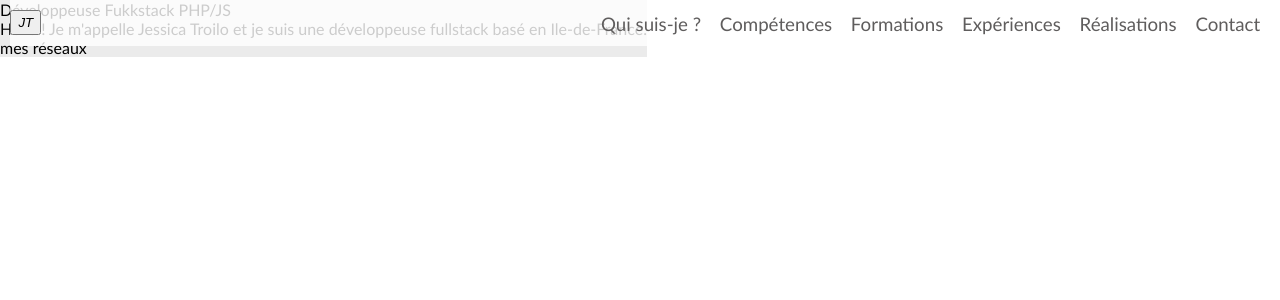
After one commit to jessicatroilo/jessicatroilo.github.io, a PHP site: the page made by php/views/identity.tpl.php in a window 1280 px wide. The commit adds this page. Shown: the top 300 px of the page. Run offline with PHP 8.4, Linux system fonts and the light colour scheme; the template is opened without the code that fills it, so the values that code supplies are empty; some libraries are stand-ins or nearby versions; some web fonts are replaced.

Commit message:
cv en cours

```diff
--- a/css/style.css
+++ b/css/style.css
@@ -13,23 +13,33 @@
 
 /* ------Thème-------- */
 
+/*
 #theme-dark {
     background-color : black;
     color : white;
+} */
+
+
+/*---------------------*/
+
+/* ------Body-------- */
+
+body{
+    display:flex;
 }
 
 
 /*---------------------*/
-
 
 /* ------Navigation-------- */
 
 .navigation__wrapper {
     display : flex;
     justify-content: space-between;
-    margin : 0 0.1em;
+    margin : 0 0.5em;
     padding-top : 0.5em;
     padding-bottom : 0.5em;
+    padding-right : 1em;
     /*  border-bottom : 0.05em solid;
     border-color:  rgba(92, 92, 92, 0.767); */
     background-color : #ffffffcc;
@@ -73,6 +83,7 @@
 
 /* ------Icone-------- */
 
+/* thème dark
 .fa-regular, .far {
     font-weight: 400;
     font-size: large;
@@ -104,3 +115,14 @@
 
 
 /*---------------------*/
+
+/* ------Identité-------- */
+
+.wrapper__identity {
+    background-color : rgb(235, 235, 235);
+    width: 100%;
+    margin : auto;
+
+}
+
+/*---------------------*/
--- a/php/templates/exp.tpl.php
+++ b/php/views/exp.tpl.php
@@ -52,4 +52,3 @@
         } ;
         ?>
     </div>
-</main>
--- a/php/templates/form.tpl.php
+++ b/php/views/form.tpl.php
@@ -4,7 +4,7 @@
 Données du tableau $education recupérer à l'aide d'un foreach
 Affichage des données dans le HTML-->
 
-<main class ="main__page">
+
     <div class="title">
         <img src="" alt="">
         <h3> Formations</h3>
--- a/php/templates/header.tpl.php
+++ b/php/views/header.tpl.php
@@ -14,13 +14,13 @@
     <link href="https://fonts.bunny.net/css?family=fresca:400" rel="stylesheet" />
 
 </head>
-<body id="theme-dark">
+<body>
     <div id = "container">
         <header class = "header">
         <!-- -------------Navigation-------------- -->
             <nav class="navigation">
-                <div id="theme-dark" class ="navigation__wrapper">
-                    <button><i>bouton</i></button> <!-- ramène à l'accueil -->
+                <div class ="navigation__wrapper">
+                    <button><i>JT</i></button> <!-- ramène à l'accueil -->
 
                     <ul class = "navigation__menu">
                         <li><a class="navigation__menu__li" href="#identity">Qui suis-je ?</a></li>
@@ -30,9 +30,9 @@
                         <li><a class="navigation__menu__li" href="#portfolio">Réalisations</a></li>
                         <li><a class="navigation__menu__li" href="#contact">Contact</a></li>
                     </ul>
-
-                    <button class="button" type ="button"><!-- changement de theme dark/light-->
-                    <i class="fa-regular fa-moon"></i>
+                    <!-- changement de theme dark/light
+                    <button class="button" type ="button">
+                    <i class="fa-regular fa-moon"></i>-->
 
                     </button>
 
--- /dev/null
+++ b/php/views/identity.tpl.php
@@ -0,0 +1,10 @@
+<main>
+    <div class="wrapper__identity">
+        <h1> Développeuse Fukkstack PHP/JS </h1>
+
+            <h2> Hello ! Je m'appelle Jessica Troilo et je suis une développeuse fullstack basé en Ile-de-France. </h2>
+
+                <p> mes réseaux </p>
+    </div>
+
+</main>
```
Also changed, not shown: php/index.php (+5 -4 lines), php/templates/skills.tpl.php (deleted), php/views/footer.tpl.php (renamed from php/templates/footer.tpl.php), php/views/portfolio.tpl.php (added), php/views/skills.tpl.php (added).
